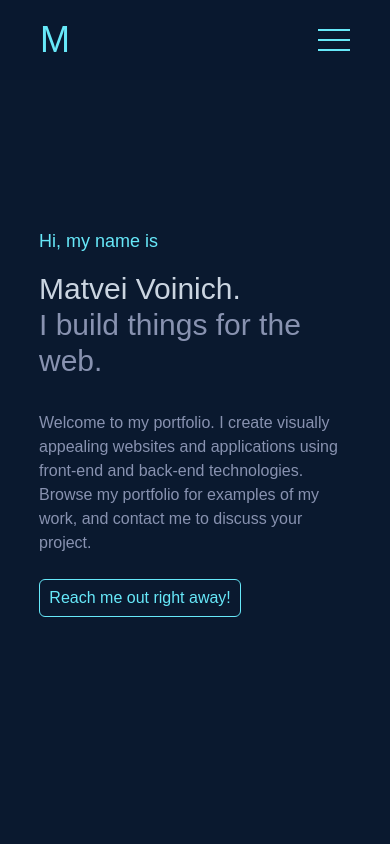
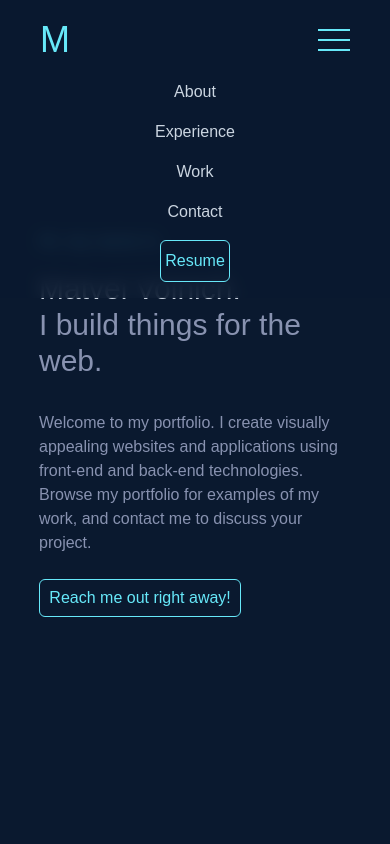
Before and after one commit to matveisch/portfolio, a Next.js app: page / in a window 390 px wide. Both pictures are taken after a click on the button 334 px from the left and 40 px from the top of the page. Shown: the top 844 px of the page. Built offline with nearby package versions, Linux system fonts and the light colour scheme.

Commit message:
navbar mobile

```diff
--- a/src/components/Navbar.tsx
+++ b/src/components/Navbar.tsx
@@ -1,17 +1,23 @@
 import Logo from '@/components/Logo';
-import { PropsWithChildren } from 'react';
+import { Dispatch, PropsWithChildren, SetStateAction } from 'react';
 
-export default function Navbar({ children }: PropsWithChildren) {
+interface Props extends PropsWithChildren {
+  navbarMobile: boolean;
+  setNavbarMobile: Dispatch<SetStateAction<boolean>>;
+}
+
+export default function Navbar({
+  children,
+  navbarMobile,
+  setNavbarMobile,
+}: Props) {
   return (
     <nav className="flex justify-between py-5 px-10 items-center fixed w-[100vw] top-0 left-0 bg-dark-blue-blur backdrop-blur z-50">
       <Logo />
-      <div className="md:flex gap-4 hidden">
-        {children}
-        <button className="border border-cyan-300 rounded-md px-1 py-2 text-cyan-300 hover:bg-cyan-300 hover:text-dark-blue">
-          Resume
-        </button>
-      </div>
-      <button className="md:hidden space-y-2">
+      <div className="md:block hidden">{children}</div>
+      <button
+        className="md:hidden space-y-2"
+        onClick={() => setNavbarMobile(!navbarMobile)}>
         <div className="w-8 h-0.5 bg-cyan-300"></div>
         <div className="w-8 h-0.5 bg-cyan-300"></div>
         <div className="w-8 h-0.5 bg-cyan-300"></div>
--- a/src/pages/index.tsx
+++ b/src/pages/index.tsx
@@ -2,17 +2,93 @@ import Head from 'next/head';
 import Navbar from '@/components/Navbar';
 import Intro from '@/sections/Intro';
 import About from '@/sections/About';
-import { useRef } from 'react';
+import { useEffect, useRef, useState } from 'react';
 import Experience from '@/sections/Experience';
 import Work from '@/sections/Work';
 import Contact from '@/sections/Contact';
 import Footer from '@/components/Footer';
 
 export default function Home() {
+  const [navbarMobile, setNavbarMobile] = useState<boolean>(false);
+  const [screenWidth, setScreenWidth] = useState(0);
   const aboutRef = useRef<HTMLDivElement>(null);
   const experienceRef = useRef<HTMLDivElement>(null);
   const workRef = useRef<HTMLDivElement>(null);
   const contactRef = useRef<HTMLDivElement>(null);
+
+  useEffect(() => {
+    function handleResize() {
+      setScreenWidth(window.innerWidth);
+    }
+
+    handleResize();
+    window.addEventListener('resize', handleResize);
+    return () => {
+      window.removeEventListener('resize', handleResize);
+    };
+  }, []);
+
+  useEffect(() => {
+    if (screenWidth >= 768) setNavbarMobile(false);
+  }, [screenWidth]);
+
+  function Buttons() {
+    return (
+      <div
+        className={`
+          flex flex-col fixed top-[80px] left-0 gap-4 w-[100vw] bg-dark-blue-blur backdrop-blur z-50 items-center pb-4
+          md:left-[unset] md:w-[unset] md:flex-row md:relative md:top-0 md:pb-[unset]
+        `}>
+        <button
+          className="hover:text-cyan-300 text-slate-300"
+          onClick={() => {
+            aboutRef.current?.scrollIntoView({
+              behavior: 'smooth',
+              block: 'start',
+            });
+            setNavbarMobile(false);
+          }}>
+          About
+        </button>
+        <button
+          className="hover:text-cyan-300 text-slate-300"
+          onClick={() => {
+            experienceRef.current?.scrollIntoView({
+              behavior: 'smooth',
+              block: 'start',
+            });
+            setNavbarMobile(false);
+          }}>
+          Experience
+        </button>
+        <button
+          className="hover:text-cyan-300 text-slate-300"
+          onClick={() => {
+            workRef.current?.scrollIntoView({
+              behavior: 'smooth',
+              block: 'start',
+            });
+            setNavbarMobile(false);
+          }}>
+          Work
+        </button>
+        <button
+          className="hover:text-cyan-300 text-slate-300"
+          onClick={() => {
+            contactRef.current?.scrollIntoView({
+              behavior: 'smooth',
+              block: 'start',
+            });
+            setNavbarMobile(false);
+          }}>
+          Contact
+        </button>
+        <button className="border border-cyan-300 rounded-md px-1 py-2 text-cyan-300 hover:bg-cyan-300 hover:text-dark-blue">
+          Resume
+        </button>
+      </div>
+    );
+  }
 
   return (
     <>
@@ -23,49 +99,11 @@ export default function Home() {
         <link rel="icon" href="/favicon.ico" />
       </Head>
       <main className="mx-[10vw]">
-        <header>
-          <Navbar>
-            <button
-              className="hover:text-cyan-300 text-slate-300"
-              onClick={() =>
-                aboutRef.current?.scrollIntoView({
-                  behavior: 'smooth',
-                  block: 'start',
-                })
-              }>
-              About
-            </button>
-            <button
-              className="hover:text-cyan-300 text-slate-300"
-              onClick={() =>
-                experienceRef.current?.scrollIntoView({
-                  behavior: 'smooth',
-                  block: 'start',
-                })
-              }>
-              Experience
-            </button>
-            <button
-              className="hover:text-cyan-300 text-slate-300"
-              onClick={() =>
-                workRef.current?.scrollIntoView({
-                  behavior: 'smooth',
-                  block: 'start',
-                })
-              }>
-              Work
-            </button>
-            <button
-              className="hover:text-cyan-300 text-slate-300"
-              onClick={() =>
-                contactRef.current?.scrollIntoView({
-                  behavior: 'smooth',
-                  block: 'start',
-                })
-              }>
-              Contact
-            </button>
+        <header className="relative">
+          <Navbar navbarMobile={navbarMobile} setNavbarMobile={setNavbarMobile}>
+            <Buttons />
           </Navbar>
+          {navbarMobile && <Buttons />}
         </header>
         <Intro />
         <div ref={aboutRef} className="scroll-mt-20">
```
